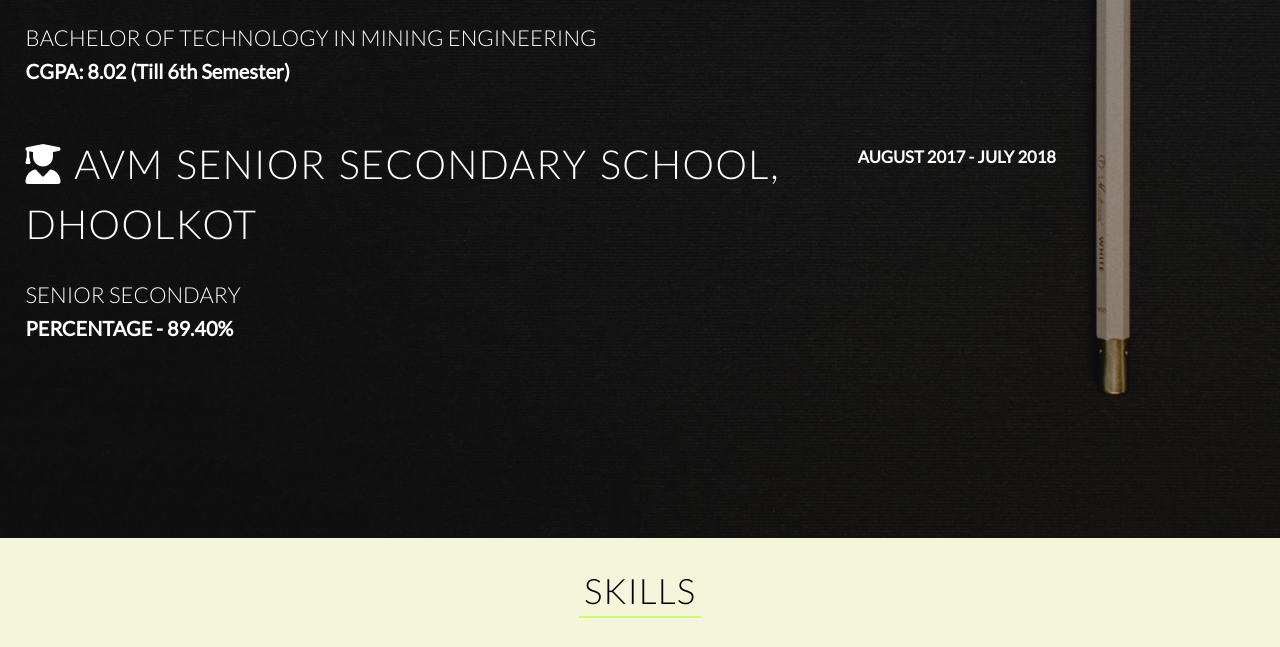
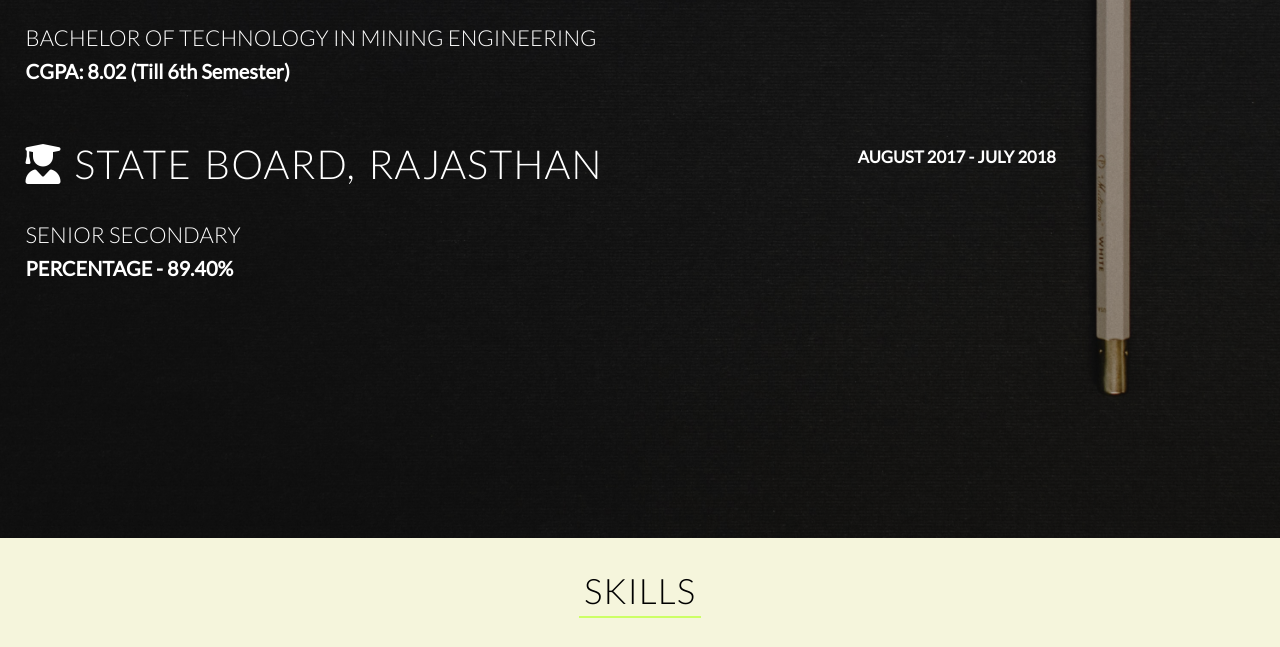
Before and after one commit to saurav2942/Portfolio, a plain HTML site: page index.html in a window 1280 px wide. Shown: the part 1862-2509 px from the top of the page. Drawn offline with nearby package versions, Linux system fonts and the light colour scheme.

Commit message:
Update index.html

```diff
--- a/index.html
+++ b/index.html
@@ -106,7 +106,7 @@
         </div>
         <div class="row educations">
           <div class="col span-2-of-3 education">
-            <h1><i class="fa-solid fa-user-graduate"></i>&nbsp;AVM SENIOR SECONDARY SCHOOL, DHOOLKOT</h1>
+            <h1><i class="fa-solid fa-user-graduate"></i>&nbsp;STATE BOARD, RAJASTHAN</h1>
             <h3>SENIOR SECONDARY</h3>
             <h4>PERCENTAGE - 89.40%</h4>
           </div>
```
